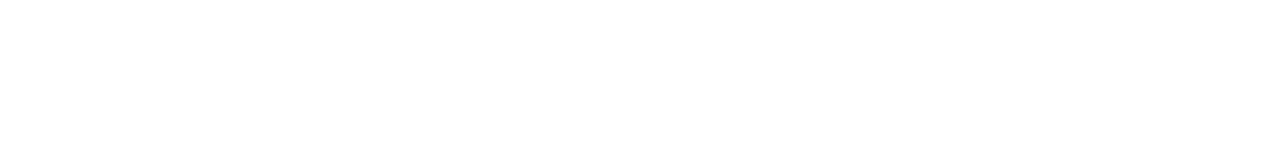
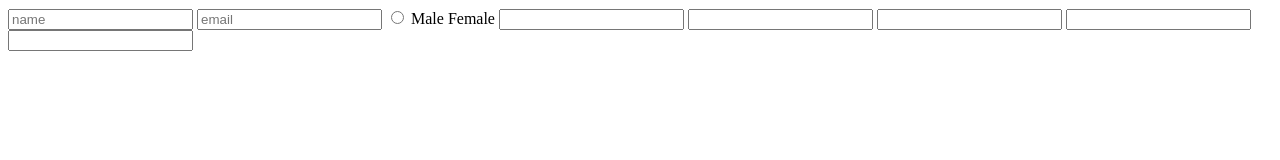
Before and after one commit to acciojob/signup-form-car-shantanu400, a website: page main.html in a window 1280 px wide. Drawn offline with Linux system fonts and the light colour scheme.

Commit message:
created a submission

```diff
--- a/main.html
+++ b/main.html
@@ -8,6 +8,18 @@
 
 <body>
 	<!-- the entire body must be written by student -->
+<form method="post">
+	<input type="text" id="name"  placeholder="name" required>
+	<input type="email" id="email"  placeholder="email" required>
+	<input type="radio" id="gender_m" required field="">
+	<label id=gender_m>Male</label>
+	<label id=gender_f>Female</label>
+	<input type="" id="radio" placeholder="" required="" field="">
+	<input type="" id="" placeholder="" required="" field="">
+	<input type="" id="" placeholder="" required="" field="">
+	<input type="" id="" placeholder="" required="" field="">
+	<input type="" id="" placeholder="" required="" field="">
+</form>
     <script type="text/javascript" src="./script.js">
 </script>
 
```
